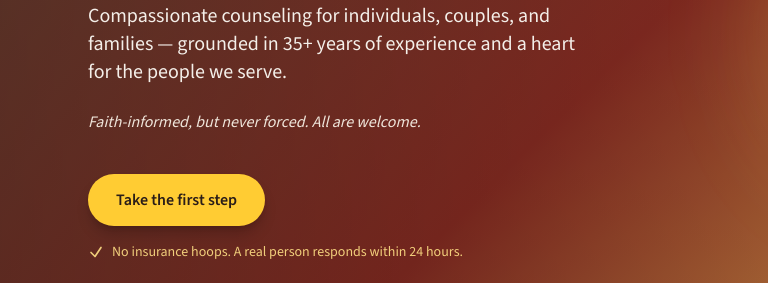
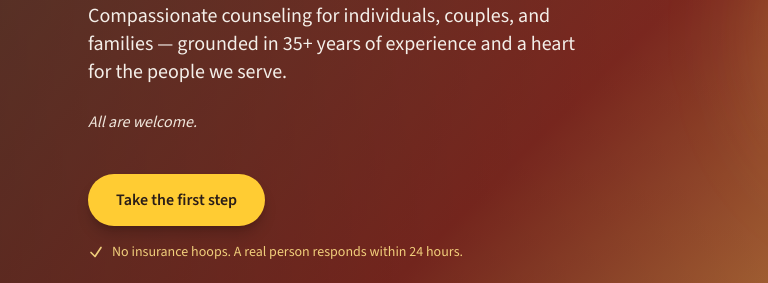
Before and after one commit to toddhaag77/encounters-in-joy-website, a plain HTML site: page index.html in a window 1280 px wide. Shown: the part 334-617 px from the top of the page, 0-768 px from the left. Drawn offline with nearby package versions, Linux system fonts and the light colour scheme.

Commit message:
Trim hero subtitle: remove 'Faith-informed, but never forced.' — keep 'All are welcome.'

```diff
--- a/index.html
+++ b/index.html
@@ -237,7 +237,7 @@
             Compassionate counseling for individuals, couples, and families — grounded in 35+ years of experience and a heart for the people we serve.
           </p>
           <p class="font-body text-base text-cream-200 italic mb-10 fade-up">
-            Faith-informed, but never forced. All are welcome.
+            All are welcome.
           </p>
           <div class="flex flex-wrap items-center gap-4 fade-up">
             <a href="#contact" class="bg-gold-400 text-brown-900 font-semibold px-7 py-3.5 rounded-full hover:bg-gold-300 transition-colors shadow-lg shadow-black/20">
```
